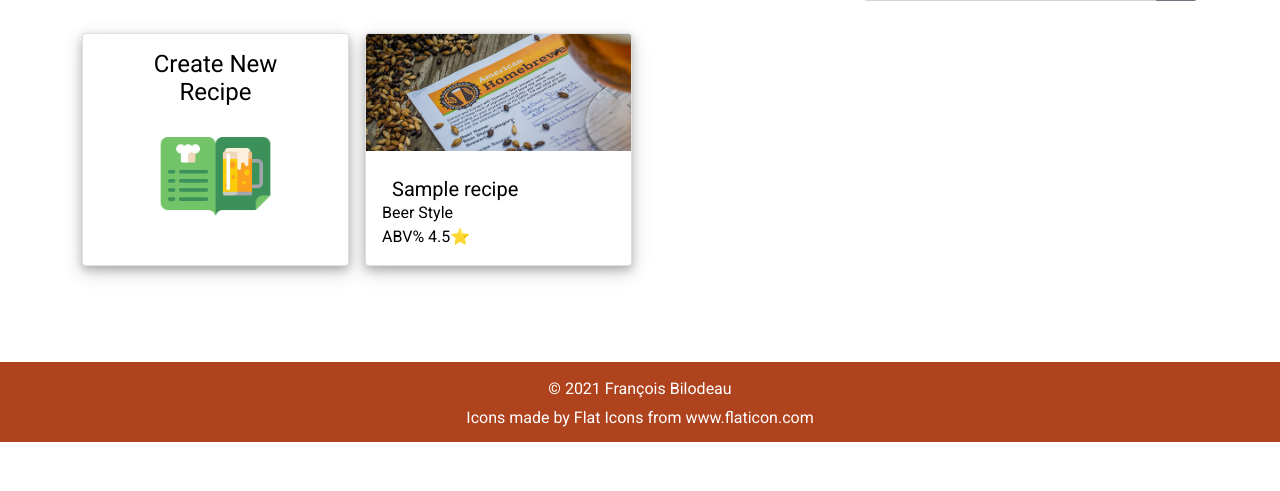
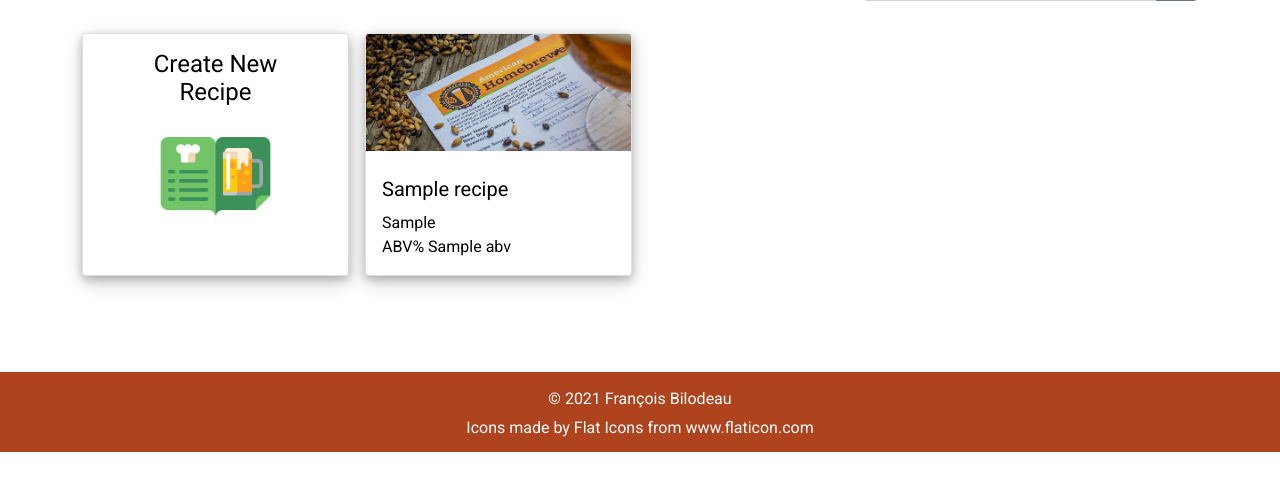
Before and after one commit to fbilo22/BeerCrafter, a Flask app: template website/templates/recipes.html in a window 1280 px wide. Shown: the part 263-754 px from the top of the page. Run offline with Flask 2, Linux system fonts and the light colour scheme; the template is opened without the code that fills it: most values are stand-ins (such as "Sample title", 1, 10 or a date in 2020); some libraries are stand-ins or nearby versions.

Commit message:
Fixed recipe card display bugs

```diff
--- a/website/static/css/styles.css
+++ b/website/static/css/styles.css
@@ -122,7 +122,7 @@ h5 {
 }
 
 .card-title {
-  margin: 10px auto 0px 10px;
+  margin: 10px auto 10px 0px;
 }
 
 .recipe-card {
--- a/website/templates/recipes.html
+++ b/website/templates/recipes.html
@@ -64,8 +64,10 @@ content %}
           />
           <div class="card-body">
             <h5 class="card-title">{{recipe.recipe_name}}</h5>
-            <p class="card-text">Beer Style</p>
-            <p class="card-text">ABV% <span class="card-rating">4.5⭐</span></p>
+            <p class="card-text">{{recipe.beer_style}}</p>
+            <p class="card-text">
+              ABV% <span class="card-rating">{{recipe.abv}}</span>
+            </p>
           </div>
         </div>
       </a>
```
